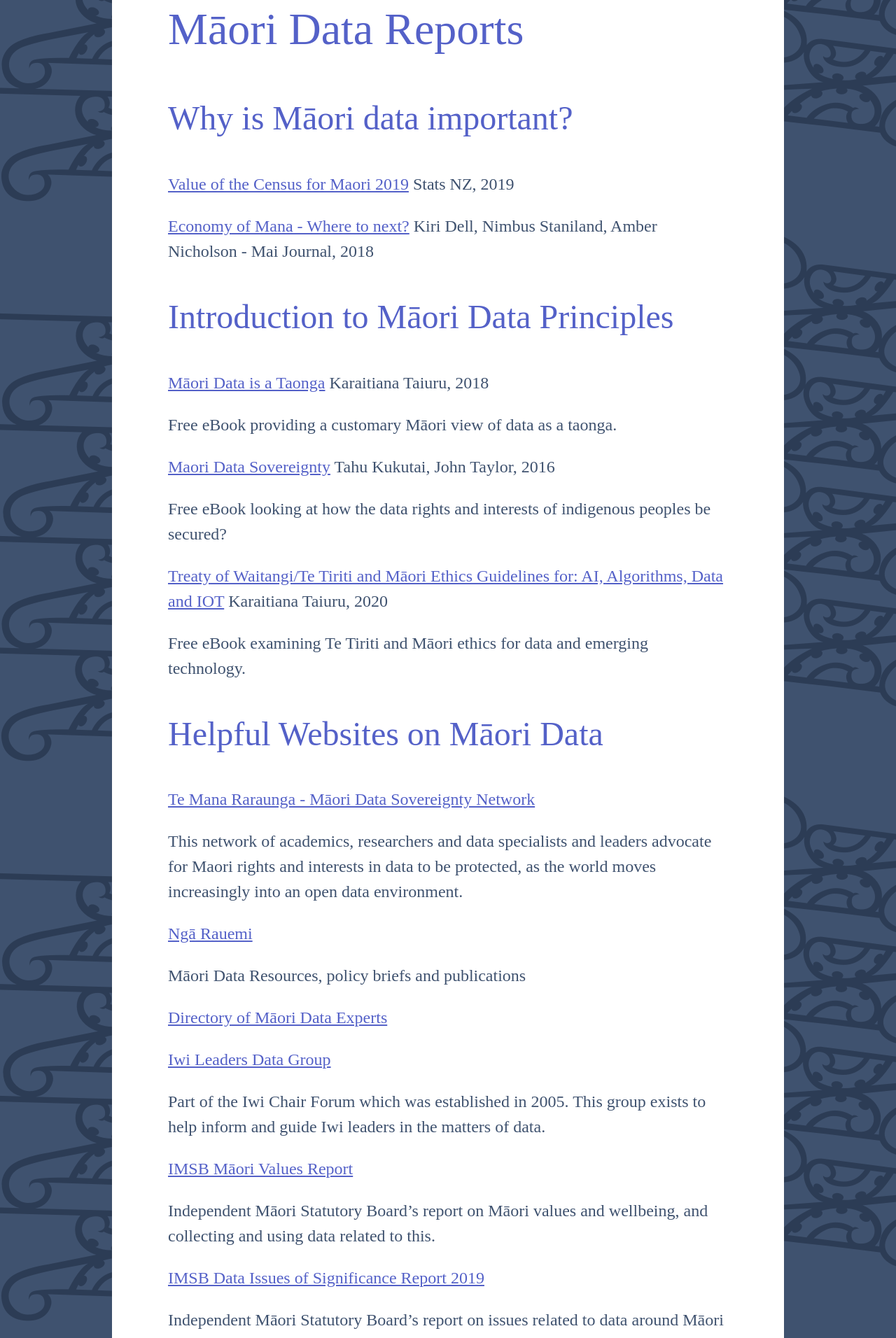
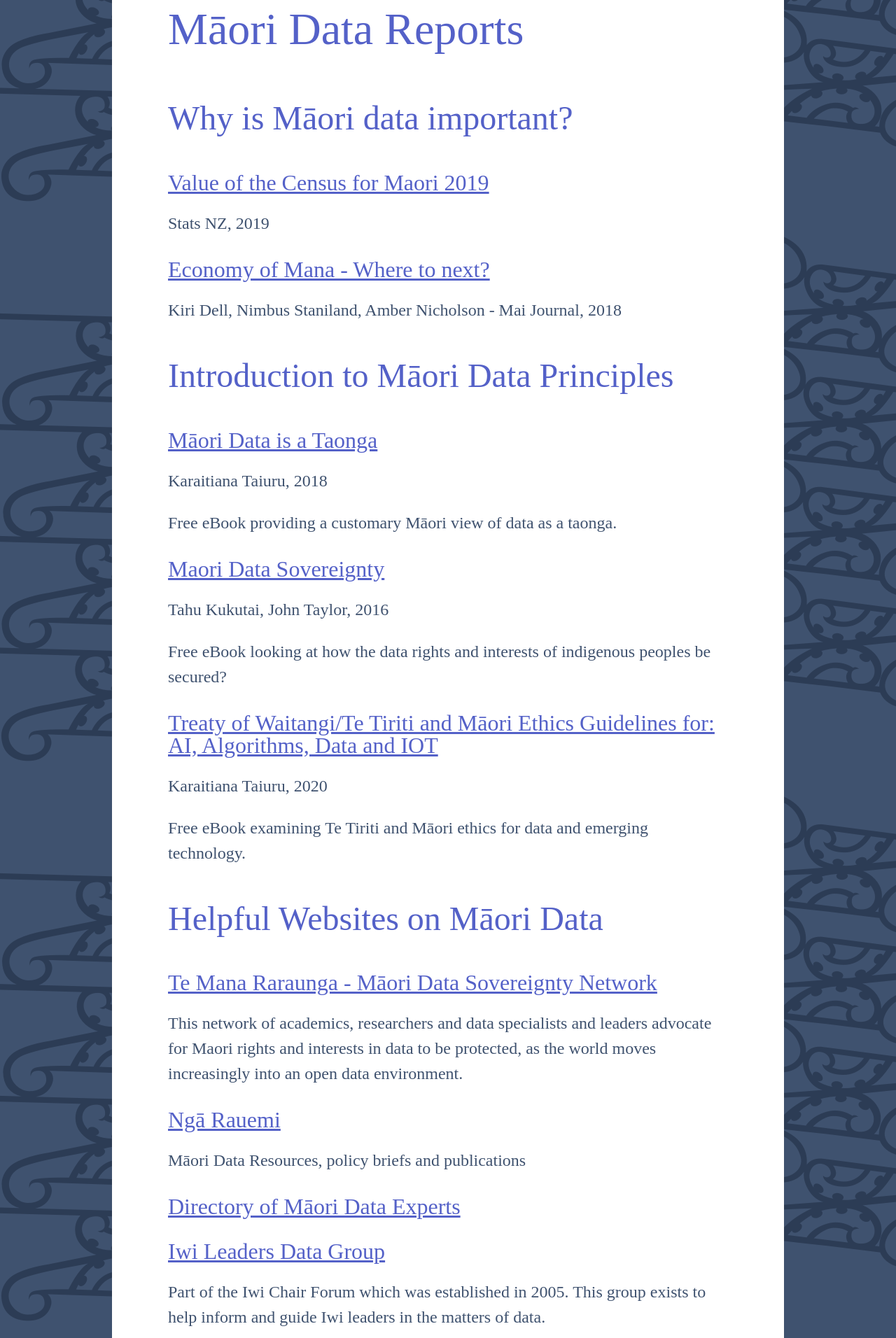
Before and after one commit to figurenz/microsite-maori, a Jekyll site: the page built from reports.md, in a window 1280 px wide. Shown: the part 565-2477 px from the top of the page at 70% size. Built offline with Jekyll 4.4.1, drawn with Linux system fonts in a browser that asks for light colours; some web fonts are replaced.

```diff
--- a/reports.md
+++ b/reports.md
@@ -10,141 +10,141 @@ isHome: false
 
 ## Why is Māori data important?
 
-[Value of the Census for Maori 2019](https://www.stats.govt.nz/assets/Uploads/Reports/Value-of-the-census-for-Maori/Value-of-the-census-for-Maori.pdf)
+### [Value of the Census for Maori 2019](https://www.stats.govt.nz/assets/Uploads/Reports/Value-of-the-census-for-Maori/Value-of-the-census-for-Maori.pdf)
 Stats NZ, 2019
 
-[Economy of Mana - Where to next?](http://www.journal.mai.ac.nz/journal/mai-journal-2018-volume-7-issue-1)
+### [Economy of Mana - Where to next?](http://www.journal.mai.ac.nz/journal/mai-journal-2018-volume-7-issue-1)
 Kiri Dell, Nimbus Staniland, Amber Nicholson - Mai Journal, 2018
 
 ## Introduction to Māori Data Principles
 
-[Māori Data is a Taonga](https://www.taiuru.maori.nz/data-is-a-taonga/)
+### [Māori Data is a Taonga](https://www.taiuru.maori.nz/data-is-a-taonga/)
 Karaitiana Taiuru, 2018
 
 Free eBook providing a customary Māori view of data as a taonga.
 
-[Maori Data Sovereignty](https://press.anu.edu.au/publications/series/centre-aboriginal-economic-policy-research-caepr/indigenous-data-sovereignty)
+### [Maori Data Sovereignty](https://press.anu.edu.au/publications/series/centre-aboriginal-economic-policy-research-caepr/indigenous-data-sovereignty)
 Tahu Kukutai, John Taylor, 2016
 
 Free eBook looking at how the data rights and interests of indigenous peoples be secured?
 
-[Treaty of Waitangi/Te Tiriti and Māori Ethics Guidelines for: AI, Algorithms, Data and IOT](https://www.taiuru.maori.nz/tiritiethicalguide/)
+### [Treaty of Waitangi/Te Tiriti and Māori Ethics Guidelines for: AI, Algorithms, Data and IOT](https://www.taiuru.maori.nz/tiritiethicalguide/)
 Karaitiana Taiuru, 2020
 
 Free eBook examining Te Tiriti and Māori ethics for data and emerging technology.
 
 ## Helpful Websites on Māori Data
 
-[Te Mana Raraunga - Māori Data Sovereignty Network](https://www.temanararaunga.maori.nz/)
+### [Te Mana Raraunga - Māori Data Sovereignty Network](https://www.temanararaunga.maori.nz/)
 
 This network of academics, researchers and data specialists and leaders advocate for Maori rights and interests in data to be protected, as the world moves increasingly into an open data environment.
 
-[Ngā Rauemi](https://www.temanararaunga.maori.nz/nga-rauemi)
+### [Ngā Rauemi](https://www.temanararaunga.maori.nz/nga-rauemi)
 
 Māori Data Resources, policy briefs and publications
 
-[Directory of Māori Data Experts](https://www.temanararaunga.maori.nz/nga-matanga)
+### [Directory of Māori Data Experts](https://www.temanararaunga.maori.nz/nga-matanga)
 
-[Iwi Leaders Data Group](https://iwichairs.maori.nz/)
+### [Iwi Leaders Data Group](https://iwichairs.maori.nz/)
 
 Part of the Iwi Chair Forum which was established in 2005. This group exists to help inform and guide Iwi leaders in the matters of data.
 
-[IMSB Māori Values Report](https://www.imsb.maori.nz/value-reports/introduction/)
+### [IMSB Māori Values Report](https://www.imsb.maori.nz/value-reports/introduction/)
 
 Independent Māori Statutory Board's report on Māori values and wellbeing, and collecting and using data related to this.
 
-[IMSB Data Issues of Significance Report 2019](https://www.imsb.maori.nz/assets/sm/upload/pa/0z/vq/ww/IMSB%20Data%20Issues%202019_d.pdf?k=8451bdff4e)
+### [IMSB Data Issues of Significance Report 2019](https://www.imsb.maori.nz/assets/sm/upload/pa/0z/vq/ww/IMSB%20Data%20Issues%202019_d.pdf?k=8451bdff4e)
 
 Independent Māori Statutory Board's report on issues related to data around Māori wellbeing in Tāmaki Makaurau
 
 ## Te Ao Māori
 
-[Te Ao Māori Report](https://chapmantripp.com/about-us/news/iwi-business-flourishing-more-benefits-for-members/)
+### [Te Ao Māori Report](https://chapmantripp.com/about-us/news/iwi-business-flourishing-more-benefits-for-members/)
 Chapman Tripp, 2018.
 [2017 version](https://chapmantripp.com/media/j1slpr3f/te-ao-maori-2017-english.pdf)
 
 ## Economy
 
-[Te Matapaeroa 2019](https://www.tpk.govt.nz/en/a-matou-mohiotanga/business-and-economics/te-matapaeroa-2019)
+### [Te Matapaeroa 2019](https://www.tpk.govt.nz/en/a-matou-mohiotanga/business-and-economics/te-matapaeroa-2019)
 Te Puni Kōkiri, 2020
 
 This research outlines the number and breadth of economically significant Māori-owned businesses and provides a clearer picture of the contribution of Māori to the wider economy.
 
-[Māori Economic Insights](https://www.infometrics.co.nz/product/maori-economic-insights/)
+### [Māori Economic Insights](https://www.infometrics.co.nz/product/maori-economic-insights/)
 Infometrics, 2020
 
-[Māori labour Market Trends](https://www.mbie.govt.nz/business-and-employment/employment-and-skills/labour-market-reports-data-and-analysis/other-labour-market-reports/maori-labour-market-trends/)
+### [Māori labour Market Trends](https://www.mbie.govt.nz/business-and-employment/employment-and-skills/labour-market-reports-data-and-analysis/other-labour-market-reports/maori-labour-market-trends/)
 MBIE, 2019
 
-[Understanding the Māori Economy](https://berl.co.nz/research/understanding-maori-economy)
+### [Understanding the Māori Economy](https://berl.co.nz/research/understanding-maori-economy)
 Berl, 2019
 
 A collection of reports and research from BERL on Te Ōhanga Māori. This includes:
 - [2018 Te Ōhanga Māori Report](https://berl.co.nz/sites/default/files/2021-01/Te%20Ōhanga%20Māori%202018.pdf)
 
-[Māori Business Report](https://www.bdo.nz/en-nz/insights/maori-business/bdo%E2%80%99s-2019-maori-business-report-the-key-takeaways)
+- [Māori Business Report](https://www.bdo.nz/en-nz/insights/maori-business/bdo%E2%80%99s-2019-maori-business-report-the-key-takeaways)
 BDO, 2019
 
-[Māori in Business](https://www.mbie.govt.nz/assets/749791de0d/dec-2014-maori-in-business.pdf)
+- [Māori in Business](https://www.mbie.govt.nz/assets/749791de0d/dec-2014-maori-in-business.pdf)
 MBIE, 2014
 
-[Māori Business Report](https://home.kpmg/nz/en/home/insights/2017/06/maui-rau-from-signal-to-action.html)
+- [Māori Business Report](https://home.kpmg/nz/en/home/insights/2017/06/maui-rau-from-signal-to-action.html)
 KPMG, 2017
 
-[Māori Economy Investor Guide](https://www.nzte.govt.nz/about/news/news-and-features/maori-economy-investment-guide)
+- [Māori Economy Investor Guide](https://www.nzte.govt.nz/about/news/news-and-features/maori-economy-investment-guide)
 NZTE, 2017
 
 ## Tourism
 
-[Māori Tourism Annual Report](https://maoritourism.co.nz/sites/default/files/J066464%20NZMT%202019%20Annual%20Report%20WEB%20NO%20FINANCIALS.pdf)
+### [Māori Tourism Annual Report](https://maoritourism.co.nz/sites/default/files/J066464%20NZMT%202019%20Annual%20Report%20WEB%20NO%20FINANCIALS.pdf)
 Māori Tourism, 2019
 
 ## Government
 
-[Te Puni Kōkiri Annual Report](https://www.tpk.govt.nz/en/a-matou-mohiotanga/corporate-documents/purongoatau-annual-report-2019)
+### [Te Puni Kōkiri Annual Report](https://www.tpk.govt.nz/en/a-matou-mohiotanga/corporate-documents/purongoatau-annual-report-2019)
 Te Puni Kōkiri, 2019
 
-[Statistical snapshot of Māori in Care](https://www.occ.org.nz/assets/Uploads/20200116-OCC-StatisticalSnapshot.pdf)
+### [Statistical snapshot of Māori in Care](https://www.occ.org.nz/assets/Uploads/20200116-OCC-StatisticalSnapshot.pdf)
 Oranga Tamariki, 2020
 
 ## Auckland
 
-[The Māori Report](https://www.imsb.maori.nz/publications/the-maori-report/)
+### [The Māori Report](https://www.imsb.maori.nz/publications/the-maori-report/)
 Independent Māori Statutory Board, 2016
 
-[Māori in Auckland](https://www.aucklandcouncil.govt.nz/plans-projects-policies-reports-bylaws/our-plans-strategies/auckland-plan/about-the-auckland-plan/Pages/maori-tamaki-makaurau.aspx)
+### [Māori in Auckland](https://www.aucklandcouncil.govt.nz/plans-projects-policies-reports-bylaws/our-plans-strategies/auckland-plan/about-the-auckland-plan/Pages/maori-tamaki-makaurau.aspx)
 Auckland City Council, 2017
 
 ## Health
 
-[Māori Health Reports](https://www.health.govt.nz/our-work/populations/maori-health)
+### [Māori Health Reports](https://www.health.govt.nz/our-work/populations/maori-health)
 Ministry of Health
 
-[Māori Health Statistics](https://www.health.govt.nz/our-work/populations/maori-health/tatau-kahukura-maori-health-statistics)
+### [Māori Health Statistics](https://www.health.govt.nz/our-work/populations/maori-health/tatau-kahukura-maori-health-statistics)
 Ministry of Health, last updated in 2015
 
-[Gout insights – Impact on Māori](https://pharmac.govt.nz/about/access-equity/medicine-access-equity-monitoring-and-outcomes-framework/gout-insights-impact-on-maori/)
+### [Gout insights – Impact on Māori](https://pharmac.govt.nz/about/access-equity/medicine-access-equity-monitoring-and-outcomes-framework/gout-insights-impact-on-maori/)
 Pharmac 2021
 
 Analysis and data on health inequities for Māori in access to funded gout medication.
 
 ## Innovation
 
-[Matauranga Māori and Science Hub](https://www.sciencelearn.org.nz/resources/2545-matauranga-maori-and-science)
+### [Matauranga Māori and Science Hub](https://www.sciencelearn.org.nz/resources/2545-matauranga-maori-and-science)
 Science Learn, 2017
 
 ## COVID-19
 
-[Ka whati te tai: a generation disrupted. The challenges and opportunities for Māori in the new work order post COVID-19](http://www.maorifutures.co.nz/wp-content/uploads/2020/06/Tokona-Te-Raki-Ka-whati-te-tai.pdf)
+### [Ka whati te tai: a generation disrupted. The challenges and opportunities for Māori in the new work order post COVID-19](http://www.maorifutures.co.nz/wp-content/uploads/2020/06/Tokona-Te-Raki-Ka-whati-te-tai.pdf)
 Tokona Te Raki and BERL, 2020
 
-[COVID-19 Maori Economic Impact](https://static.infometrics.co.nz/Content/Infometrics_M%C4%81ori_Webinar_Slide_Pack_2020-05-05.pdf)
+### [COVID-19 Maori Economic Impact](https://static.infometrics.co.nz/Content/Infometrics_M%C4%81ori_Webinar_Slide_Pack_2020-05-05.pdf)
 Infometrics, 2020
 
-[Employment and Covid19](https://www.notion.so/natd/COVID-19-Job-Impacts-930f46b6cb934dd282f99007e310c010)
+### [Employment and Covid19](https://www.notion.so/natd/COVID-19-Job-Impacts-930f46b6cb934dd282f99007e310c010)
 Figure.NZ, 2020
 
-[Stats NZ COVID-19 Data Portal](https://www.stats.govt.nz/experimental/covid-19-data-portal)
+### [Stats NZ COVID-19 Data Portal](https://www.stats.govt.nz/experimental/covid-19-data-portal)
 Stats NZ, 2020
 
-[Te Ropū Whakakaupapa Urutā](https://www.uruta.maori.nz/)
+### [Te Ropū Whakakaupapa Urutā](https://www.uruta.maori.nz/)
```
Also changed, not shown: 1 other file.
